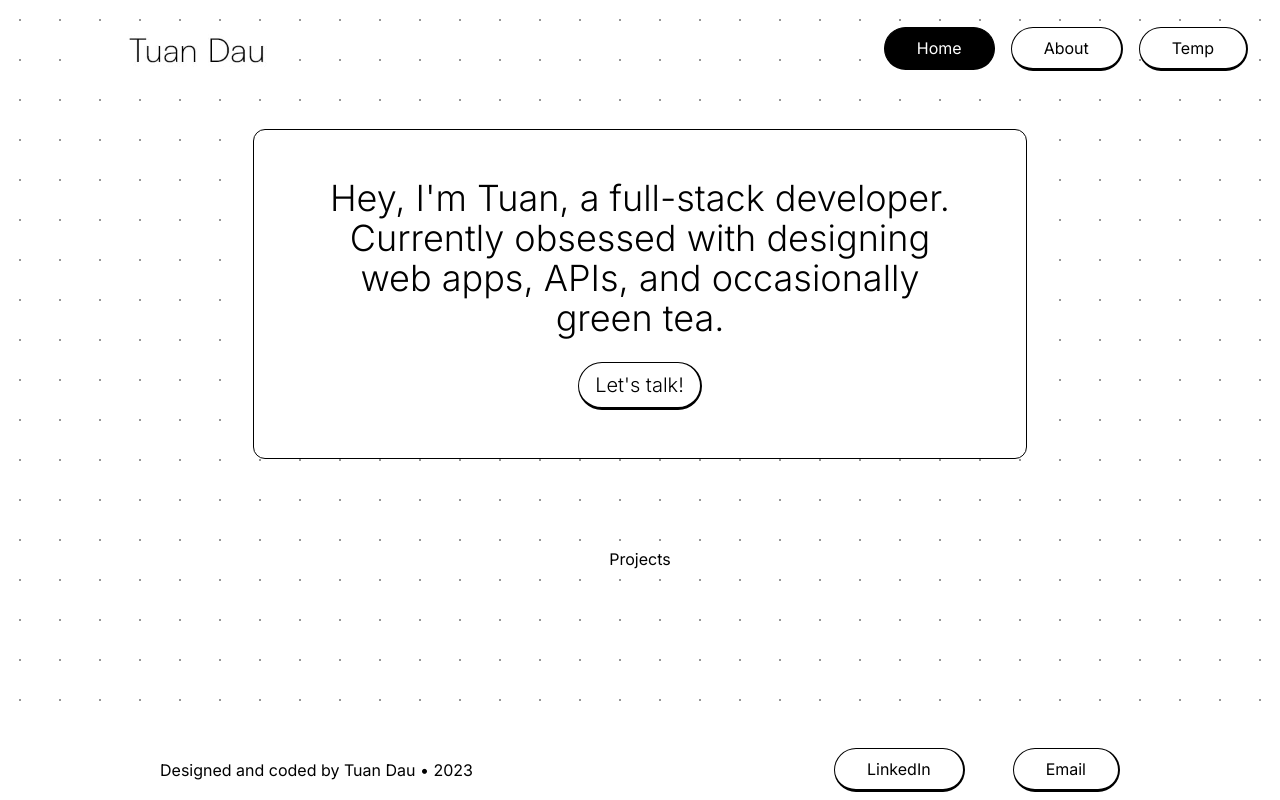
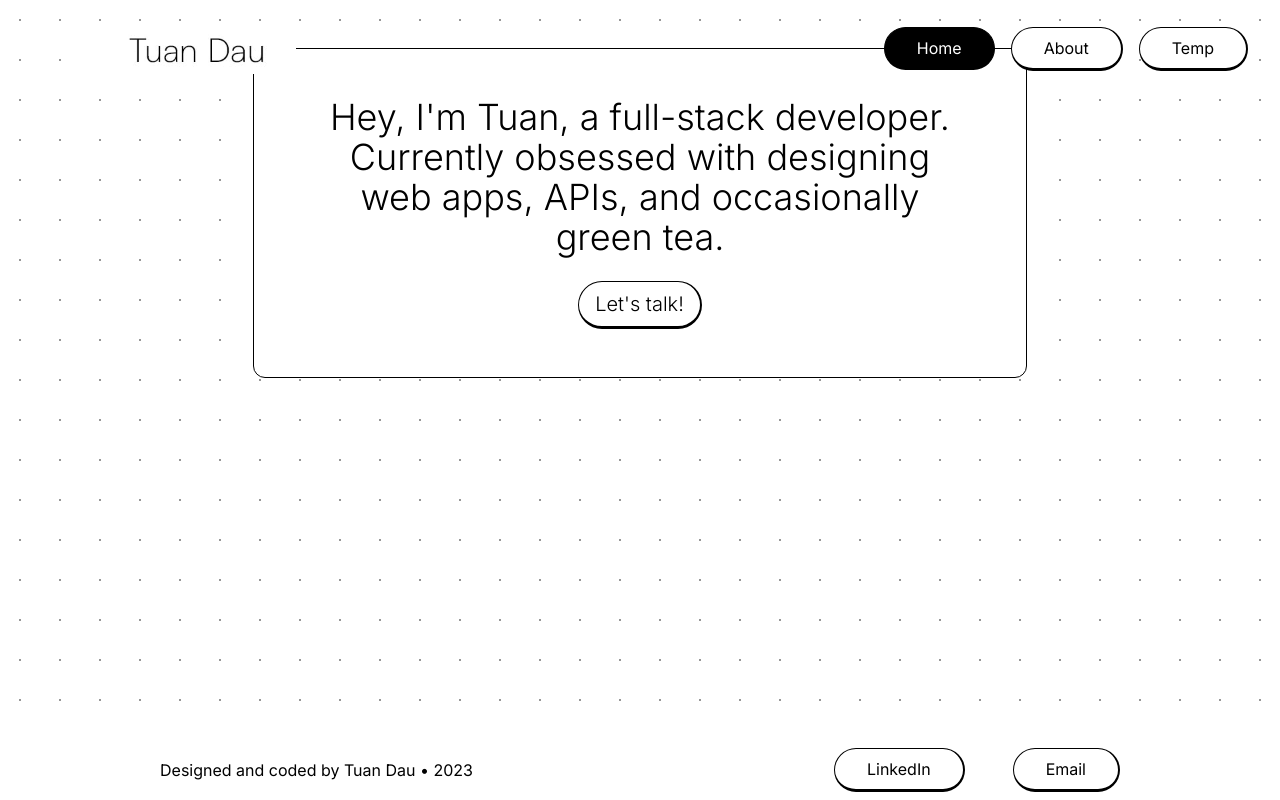
Before and after one commit to tuansydau/portfolio-website, a Next.js app: page / in a window 1280 px wide. Built offline with nearby package versions, Linux system fonts and the light colour scheme; a web font is replaced by a local one.

Commit message:
refactor: app main page into separate components

```diff
--- a/app/page.tsx
+++ b/app/page.tsx
@@ -5,6 +5,7 @@ import Footer from '@/components/Footer';
 import Modal from '@/components/Modal';
 import { motion } from 'framer-motion';
 import { useState, useEffect } from 'react';
+import IntroSection from '@/components/App/IntroSection';
 
 interface MousePosition {
   x: number;
@@ -52,12 +53,11 @@ export default function Home() {
   const textEnter = () => setCursorVariant('text');
   const textLeave = () => setCursorVariant('default');
 
-  const projectRowClasses =
-    'flex flex-col 2xl:flex-row 2xl:space-x-36 space-y-24 2xl:space-y-0';
-
   return (
     <div className="flex min-h-screen flex-col items-center justify-between">
-      <Navbar highlightedButton={'home'} onMouseEnterFunction={textEnter} />
+      <Navbar highlightedButton={'home'} />
+
+      {/* Custom cursor element */}
       <motion.div
         className="cursor"
         /*
@@ -67,34 +67,12 @@ export default function Home() {
         //@ts-ignore */
         animate={cursorVariant}
       />
-      <div />
       <Modal isModalOpen={modalOpen} modalSetter={setModalOpen} />
-      <div className="flex flex-col w-full items-center justify-between">
-        <div className="flex flex-col lg:flex-row items-center justify-center max-w-[1000px] md:space-x-4 mt-16 md:mt-24 lg:mt-12 lg:px-4">
-          <div className="flex flex-col w-4/5 md:w-5/5 justify-center items-center">
-            <div
-              className="flex flex-col text-4xl font-light text-center items-center mb-2 bg-white border border-black rounded-xl py-12 px-16"
-              onMouseEnter={textEnter}
-              onMouseLeave={textLeave}
-            >
-              Hey, I&apos;m Tuan, a full-stack developer. Currently obsessed
-              with designing web apps, APIs, and occasionally green tea.
-              <div
-                className="flex bg-white text-black text-xl hover:border-white hover:bg-black hover:text-white hover:cursor-pointer border-b-3 border-r-2 h-12 w-fit rounded-full mt-6 px-4 border border-black border-b-2 items-center justify-center"
-                onClick={() => setModalOpen(true)}
-              >
-                Let&apos;s talk!
-              </div>
-            </div>
-          </div>
-        </div>
-      </div>
-
-      <div>
-        <div>Projects</div>
-      </div>
-
-      <div></div>
+      <IntroSection
+        textEnterFunction={textEnter}
+        textExitFunction={textLeave}
+        modalFunction={setModalOpen}
+      />
       <Footer />
     </div>
   );
--- /dev/null
+++ b/components/App/IntroSection.tsx
@@ -0,0 +1,34 @@
+interface IntroSectionProps {
+  textEnterFunction: () => void;
+  textExitFunction: () => void;
+  modalFunction: (isOpen: boolean) => void;
+}
+
+export default function IntroSection({
+  textEnterFunction,
+  textExitFunction,
+  modalFunction
+}: IntroSectionProps) {
+  return (
+    <div className="flex flex-col w-full items-center justify-between">
+      <div className="flex flex-col lg:flex-row items-center justify-center max-w-[1000px] md:space-x-4 mt-16 md:mt-24 lg:mt-12 lg:px-4">
+        <div className="flex flex-col w-4/5 md:w-5/5 justify-center items-center">
+          <div
+            className="flex flex-col text-4xl font-light text-center items-center mb-2 bg-white border border-black rounded-xl py-12 px-16"
+            onMouseEnter={textEnterFunction}
+            onMouseLeave={textExitFunction}
+          >
+            Hey, I&apos;m Tuan, a full-stack developer. Currently obsessed with
+            designing web apps, APIs, and occasionally green tea.
+            <div
+              className="flex bg-white text-black text-xl hover:border-white hover:bg-black hover:text-white hover:cursor-pointer border-b-3 border-r-2 h-12 w-fit rounded-full mt-6 px-4 border border-black items-center justify-center"
+              onClick={() => modalFunction(true)}
+            >
+              Let&apos;s talk!
+            </div>
+          </div>
+        </div>
+      </div>
+    </div>
+  );
+}
```
